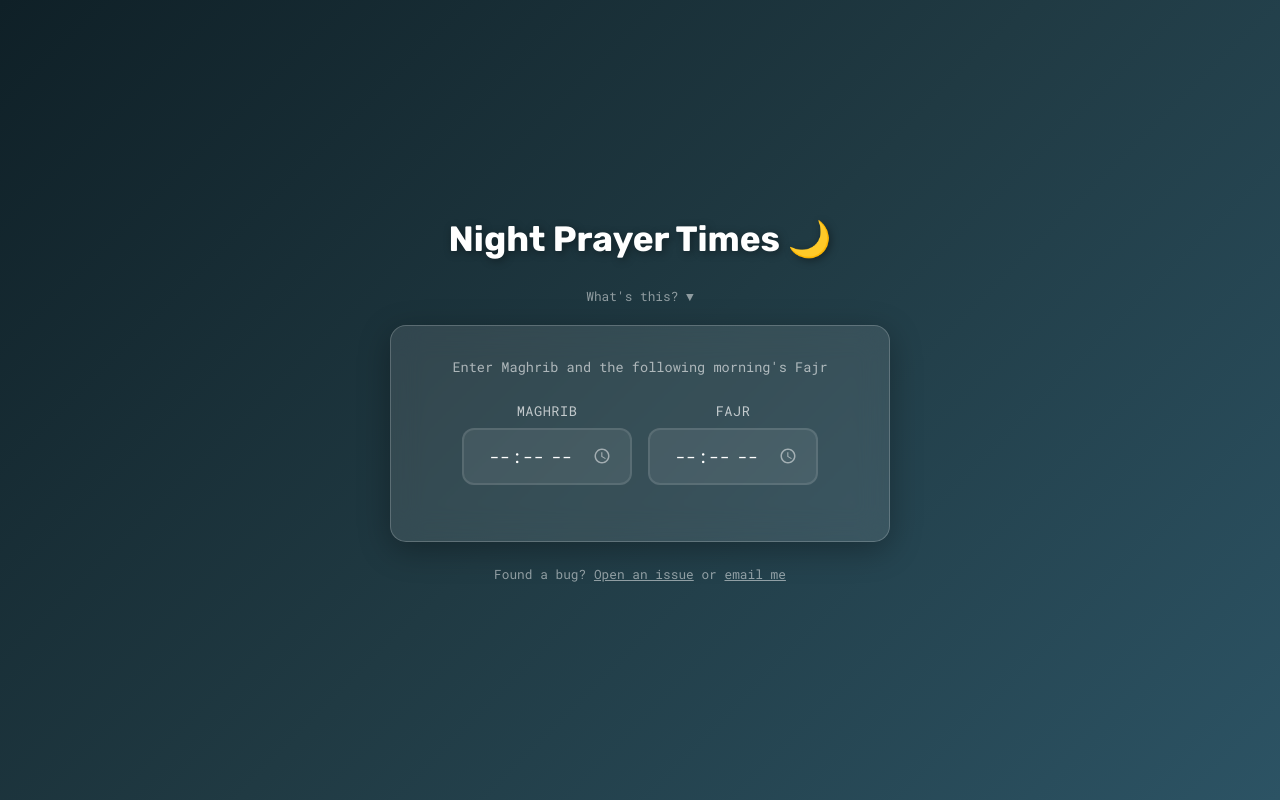
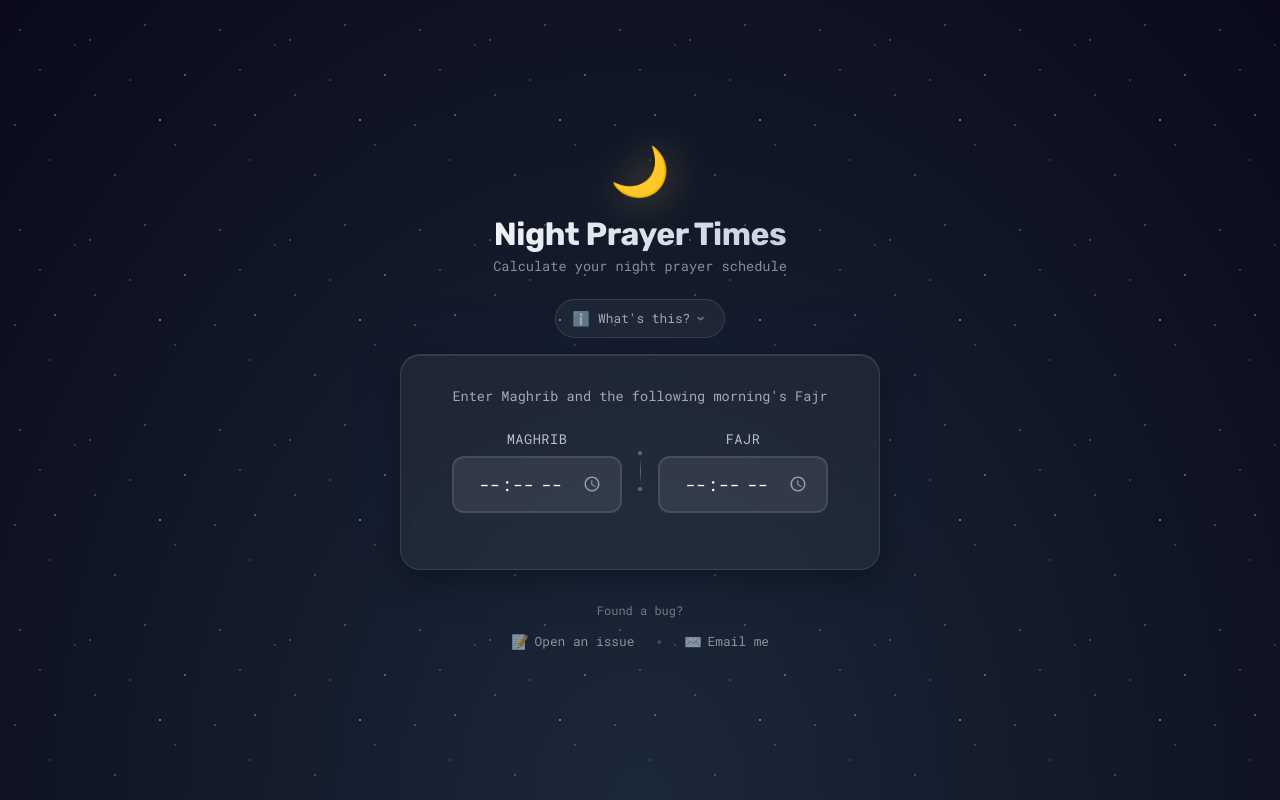
Before and after one commit to mohammed-ysn/night-prayer-times, a SvelteKit app: page / in a window 1280 px wide. Built offline with nearby package versions, Linux system fonts and the light colour scheme.

Commit message:
Overhaul page with starry background, animations and refined layout

```diff
--- a/src/routes/+page.svelte
+++ b/src/routes/+page.svelte
@@ -10,6 +10,7 @@
 	let interval: ReturnType<typeof setInterval>;
 	let showInfo = false;
 	let lastSaved = '';
+	let mounted = false;
 
 	const MAX_AGE_DAYS = 3;
 
@@ -50,6 +51,11 @@
 		interval = setInterval(() => {
 			now = new Date();
 		}, 1000);
+
+		// Trigger entrance animations
+		setTimeout(() => {
+			mounted = true;
+		}, 100);
 	});
 
 	// Save times when they change
@@ -94,19 +100,36 @@
 	<title>Night Prayer Times</title>
 </svelte:head>
 
-<div class="container">
-	<h1>Night Prayer Times 🌙</h1>
+<!-- Animated stars background -->
+<div class="stars-container">
+	<div class="stars stars-1"></div>
+	<div class="stars stars-2"></div>
+	<div class="stars stars-3"></div>
+</div>
+
+<div class="container" class:mounted>
+	<header>
+		<div class="moon-icon">🌙</div>
+		<h1>Night Prayer Times</h1>
+		<p class="subtitle">Calculate your night prayer schedule</p>
+	</header>
 
 	<button class="info-toggle" onclick={() => (showInfo = !showInfo)}>
-		{showInfo ? 'Hide info ▲' : "What's this? ▼"}
+		<span class="info-icon">ℹ️</span>
+		{showInfo ? 'Hide info' : "What's this?"}
+		<span class="chevron" class:open={showInfo}>›</span>
 	</button>
 
-	{#if showInfo}
-		<div class="info-panel">
-			<p><strong>End of Isha</strong> - The midpoint between Maghrib and Fajr. One opinion for when Isha prayer time ends.</p>
-			<p><strong>Last third</strong> - The final third of the night. A recommended time for night prayers (Tahajjud).</p>
+	<div class="info-panel" class:open={showInfo}>
+		<div class="info-item">
+			<span class="info-label">End of Isha</span>
+			<p>The midpoint between Maghrib and Fajr. One opinion for when Isha prayer time ends.</p>
 		</div>
-	{/if}
+		<div class="info-item">
+			<span class="info-label">Last third</span>
+			<p>The final third of the night. A recommended time for night prayers (Tahajjud).</p>
+		</div>
+	</div>
 
 	<div class="card">
 		<p class="description">Enter Maghrib and the following morning's Fajr</p>
@@ -116,32 +139,64 @@
 				label="Maghrib"
 				bind:value={maghrib}
 				warning={maghribWarning}
-				warningText="That doesn't look like a typical Maghrib time — it's usually in the evening"
 			/>
+
+			<div class="input-divider">
+				<span class="divider-dot"></span>
+				<span class="divider-line"></span>
+				<span class="divider-dot"></span>
+			</div>
 
 			<TimeInput
 				label="Fajr"
 				bind:value={fajr}
 				warning={fajrWarning}
-				warningText="That doesn't look like a typical Fajr time — it's usually early morning"
 			/>
 		</div>
 
+		{#if maghribWarning || fajrWarning}
+			<div class="warnings">
+				{#if maghribWarning}
+					<div class="warning-banner">
+						<span class="warning-icon">⚠️</span>
+						<p>That doesn't look like a typical Maghrib time — it's usually in the evening</p>
+					</div>
+				{/if}
+				{#if fajrWarning}
+					<div class="warning-banner">
+						<span class="warning-icon">⚠️</span>
+						<p>That doesn't look like a typical Fajr time — it's usually early morning</p>
+					</div>
+				{/if}
+			</div>
+		{/if}
+
 		{#if lastSaved}
-			<p class="last-saved">Last saved: {lastSaved}</p>
+			<p class="last-saved">
+				<span class="save-icon">💾</span>
+				Last saved: {lastSaved}
+			</p>
 		{/if}
 
 		{#if results}
 			<div class="results">
-				<Result label="End of Isha" time={results.endOfIsha} {now} />
-				<Result label="Last third begins" time={results.lastThird} {now} />
+				<Result label="End of Isha" time={results.endOfIsha} {now} icon="🌓" />
+				<Result label="Last third begins" time={results.lastThird} {now} icon="✨" />
 			</div>
 		{/if}
 	</div>
 
 	<footer>
-		Found a bug? <a href="https://github.com/mohammed-ysn/night-prayer-times/issues" target="_blank" rel="noopener">Open an issue</a>
-		or <a href="mailto:mohammedysn15@gmail.com">email me</a>
+		<p>Found a bug?</p>
+		<div class="footer-links">
+			<a href="https://github.com/mohammed-ysn/night-prayer-times/issues" target="_blank" rel="noopener">
+				<span>📝</span> Open an issue
+			</a>
+			<span class="footer-divider">•</span>
+			<a href="mailto:mohammedysn15@gmail.com">
+				<span>✉️</span> Email me
+			</a>
+		</div>
 	</footer>
 </div>
 
@@ -153,85 +208,225 @@
 	}
 
 	:global(html) {
-		background: #0f2027;
+		background: #0a0a1a;
 	}
 
 	:global(body) {
 		font-family: 'Roboto Mono', monospace;
-		font-size: 1.1rem;
-		background: linear-gradient(135deg, #0f2027, #203a43, #2c5364);
-		color: #fff;
+		font-size: 1rem;
+		background: radial-gradient(ellipse at bottom, #1b2838 0%, #0a0a1a 100%);
+		color: #e8e8f0;
 		min-height: 100vh;
 		display: flex;
 		align-items: center;
 		justify-content: center;
 		padding: 2rem 1rem;
 		overscroll-behavior: none;
+		overflow-x: hidden;
+	}
+
+	/* Animated starry background */
+	.stars-container {
+		position: fixed;
+		top: 0;
+		left: 0;
+		width: 100%;
+		height: 100%;
+		pointer-events: none;
+		z-index: 0;
+		overflow: hidden;
+	}
+
+	.stars {
+		position: absolute;
+		top: 0;
+		left: 0;
+		width: 100%;
+		height: 100%;
+		background-repeat: repeat;
+	}
+
+	.stars-1 {
+		background-image:
+			radial-gradient(1px 1px at 20px 30px, white, transparent),
+			radial-gradient(1px 1px at 40px 70px, rgba(255,255,255,0.8), transparent),
+			radial-gradient(1px 1px at 50px 160px, rgba(255,255,255,0.6), transparent),
+			radial-gradient(1px 1px at 90px 40px, white, transparent),
+			radial-gradient(1px 1px at 130px 80px, rgba(255,255,255,0.7), transparent),
+			radial-gradient(1.5px 1.5px at 160px 120px, white, transparent);
+		background-size: 200px 200px;
+		animation: twinkle 4s ease-in-out infinite;
+	}
+
+	.stars-2 {
+		background-image:
+			radial-gradient(1px 1px at 75px 45px, rgba(255,255,255,0.7), transparent),
+			radial-gradient(1px 1px at 95px 95px, white, transparent),
+			radial-gradient(1.5px 1.5px at 145px 25px, rgba(255,255,255,0.6), transparent),
+			radial-gradient(1px 1px at 175px 145px, rgba(255,255,255,0.8), transparent),
+			radial-gradient(1px 1px at 15px 125px, white, transparent);
+		background-size: 200px 200px;
+		animation: twinkle 5s ease-in-out infinite 1s;
+	}
+
+	.stars-3 {
+		background-image:
+			radial-gradient(1.5px 1.5px at 55px 115px, rgba(255,255,255,0.5), transparent),
+			radial-gradient(1px 1px at 115px 175px, rgba(255,255,255,0.7), transparent),
+			radial-gradient(1px 1px at 185px 75px, white, transparent);
+		background-size: 200px 200px;
+		animation: twinkle 6s ease-in-out infinite 2s;
+	}
+
+	@keyframes twinkle {
+		0%, 100% { opacity: 0.5; }
+		50% { opacity: 1; }
 	}
 
 	.container {
-		max-width: 500px;
+		max-width: 480px;
 		width: 100%;
+		position: relative;
+		z-index: 1;
+		opacity: 0;
+		transform: translateY(20px);
+		transition: opacity 0.6s ease-out, transform 0.6s ease-out;
+	}
+
+	.container.mounted {
+		opacity: 1;
+		transform: translateY(0);
+	}
+
+	header {
+		text-align: center;
+		margin-bottom: 1.5rem;
+	}
+
+	.moon-icon {
+		font-size: 3rem;
+		margin-bottom: 0.5rem;
+		filter: drop-shadow(0 0 20px rgba(255, 220, 100, 0.4));
+		animation: float 3s ease-in-out infinite;
+	}
+
+	@keyframes float {
+		0%, 100% { transform: translateY(0); }
+		50% { transform: translateY(-8px); }
 	}
 
 	h1 {
 		font-family: 'Rubik', sans-serif;
-		text-align: center;
-		font-size: 2.2rem;
-		margin-bottom: 1.5rem;
-		text-shadow: 2px 2px 8px rgba(0, 0, 0, 0.4);
+		font-size: 2rem;
+		font-weight: 600;
+		background: linear-gradient(135deg, #fff 0%, #b8c5d6 100%);
+		-webkit-background-clip: text;
+		-webkit-text-fill-color: transparent;
+		background-clip: text;
+		letter-spacing: -0.5px;
+	}
+
+	.subtitle {
+		font-size: 0.85rem;
+		color: rgba(255, 255, 255, 0.5);
+		margin-top: 0.25rem;
 	}
 
 	.card {
-		background: rgba(255, 255, 255, 0.1);
-		backdrop-filter: blur(15px);
-		-webkit-backdrop-filter: blur(15px);
-		border: 1px solid rgba(255, 255, 255, 0.2);
-		border-radius: 1rem;
+		background: rgba(255, 255, 255, 0.05);
+		backdrop-filter: blur(20px);
+		-webkit-backdrop-filter: blur(20px);
+		border: 1px solid rgba(255, 255, 255, 0.1);
+		border-radius: 1.25rem;
 		padding: 2rem;
-		box-shadow: 0 8px 32px rgba(0, 0, 0, 0.3);
+		box-shadow:
+			0 8px 32px rgba(0, 0, 0, 0.4),
+			0 0 80px rgba(100, 150, 255, 0.05),
+			inset 0 1px 0 rgba(255, 255, 255, 0.1);
 	}
 
 	.description {
 		text-align: center;
 		font-size: 0.85rem;
-		opacity: 0.6;
+		color: rgba(255, 255, 255, 0.6);
 		line-height: 1.4;
 	}
 
 	.info-toggle {
-		display: block;
+		display: flex;
+		align-items: center;
+		justify-content: center;
+		gap: 0.5rem;
 		margin: 0 auto 1rem;
-		background: none;
-		border: none;
-		color: rgba(255, 255, 255, 0.5);
+		background: rgba(255, 255, 255, 0.05);
+		border: 1px solid rgba(255, 255, 255, 0.1);
+		border-radius: 2rem;
+		color: rgba(255, 255, 255, 0.6);
 		font-family: inherit;
 		font-size: 0.8rem;
 		cursor: pointer;
-		padding: 0.25rem 0.5rem;
+		padding: 0.5rem 1rem;
+		transition: all 0.3s ease;
 	}
 
 	.info-toggle:hover {
-		color: rgba(255, 255, 255, 0.8);
+		background: rgba(255, 255, 255, 0.1);
+		color: rgba(255, 255, 255, 0.9);
+		border-color: rgba(255, 255, 255, 0.2);
+	}
+
+	.info-icon {
+		font-size: 0.9rem;
+	}
+
+	.chevron {
+		font-size: 1rem;
+		transition: transform 0.3s ease;
+		transform: rotate(90deg);
+	}
+
+	.chevron.open {
+		transform: rotate(-90deg);
 	}
 
 	.info-panel {
-		background: rgba(255, 255, 255, 0.08);
-		border: 1px solid rgba(255, 255, 255, 0.1);
-		border-radius: 0.5rem;
-		padding: 1rem;
-		margin-bottom: 1rem;
-		font-size: 0.85rem;
-		line-height: 1.5;
+		max-height: 0;
+		overflow: hidden;
+		opacity: 0;
+		transition: all 0.4s ease;
+		margin-bottom: 0;
 	}
 
-	.info-panel p {
-		margin-bottom: 0.5rem;
-		opacity: 0.8;
+	.info-panel.open {
+		max-height: 200px;
+		opacity: 1;
+		margin-bottom: 1rem;
 	}
 
-	.info-panel p:last-child {
+	.info-item {
+		background: rgba(100, 150, 255, 0.08);
+		border: 1px solid rgba(100, 150, 255, 0.15);
+		border-radius: 0.75rem;
+		padding: 1rem;
+		margin-bottom: 0.5rem;
+	}
+
+	.info-item:last-child {
 		margin-bottom: 0;
+	}
+
+	.info-label {
+		display: block;
+		font-size: 0.9rem;
+		font-weight: 600;
+		color: rgba(180, 200, 255, 0.9);
+		margin-bottom: 0.25rem;
+	}
+
+	.info-item p {
+		font-size: 0.8rem;
+		color: rgba(255, 255, 255, 0.6);
+		line-height: 1.4;
 	}
 
 	.inputs {
@@ -239,44 +434,159 @@
 		gap: 1rem;
 		margin: 1.5rem 0;
 		justify-content: center;
+		align-items: center;
+	}
+
+	.input-divider {
+		display: flex;
+		flex-direction: column;
+		align-items: center;
+		gap: 0.25rem;
+		opacity: 0.3;
+	}
+
+	.divider-dot {
+		width: 4px;
+		height: 4px;
+		background: white;
+		border-radius: 50%;
+	}
+
+	.divider-line {
+		width: 1px;
+		height: 24px;
+		background: linear-gradient(to bottom, transparent, white, transparent);
 	}
 
 	.last-saved {
+		display: flex;
+		align-items: center;
+		justify-content: center;
+		gap: 0.5rem;
 		text-align: center;
 		font-size: 0.75rem;
-		opacity: 0.5;
+		color: rgba(255, 255, 255, 0.4);
+	}
+
+	.save-icon {
+		font-size: 0.8rem;
+	}
+
+	.warnings {
+		display: flex;
+		flex-direction: column;
+		gap: 0.5rem;
+		margin-bottom: 1rem;
+	}
+
+	.warning-banner {
+		display: flex;
+		align-items: flex-start;
+		gap: 0.4rem;
+		padding: 0.5rem 0.75rem;
+		background: rgba(251, 191, 36, 0.1);
+		border: 1px solid rgba(251, 191, 36, 0.2);
+		border-radius: 0.5rem;
+	}
+
+	.warning-icon {
+		font-size: 0.8rem;
+		flex-shrink: 0;
+	}
+
+	.warning-banner p {
+		color: #fbbf24;
+		font-size: 0.75rem;
+		line-height: 1.4;
+		margin: 0;
 	}
 
 	.results {
 		margin-top: 1.5rem;
 		display: flex;
 		flex-direction: column;
-		gap: 1rem;
+		gap: 0.75rem;
 	}
 
 	footer {
-		margin-top: 1.5rem;
+		margin-top: 2rem;
 		text-align: center;
-		font-size: 0.8rem;
-		opacity: 0.5;
+	}
+
+	footer p {
+		font-size: 0.75rem;
+		color: rgba(255, 255, 255, 0.4);
+		margin-bottom: 0.5rem;
+	}
+
+	.footer-links {
+		display: flex;
+		align-items: center;
+		justify-content: center;
+		gap: 0.75rem;
 	}
 
 	footer a {
-		color: inherit;
+		display: inline-flex;
+		align-items: center;
+		gap: 0.35rem;
+		color: rgba(255, 255, 255, 0.5);
+		text-decoration: none;
+		font-size: 0.8rem;
+		transition: all 0.2s ease;
+		padding: 0.35rem 0.5rem;
+		border-radius: 0.5rem;
 	}
 
 	footer a:hover {
-		opacity: 1;
+		color: rgba(255, 255, 255, 0.9);
+		background: rgba(255, 255, 255, 0.05);
+	}
+
+	footer a span {
+		font-size: 0.9rem;
+	}
+
+	.footer-divider {
+		color: rgba(255, 255, 255, 0.2);
 	}
 
 	@media (max-width: 500px) {
 		h1 {
-			font-size: 1.7rem;
+			font-size: 1.6rem;
+		}
+
+		.moon-icon {
+			font-size: 2.5rem;
 		}
 
 		.inputs {
 			flex-direction: column;
 			align-items: center;
 		}
+
+		.input-divider {
+			flex-direction: row;
+			gap: 0.5rem;
+		}
+
+		.divider-line {
+			width: 24px;
+			height: 1px;
+			background: linear-gradient(to right, transparent, white, transparent);
+		}
+
+		.card {
+			padding: 1.5rem;
+		}
+
+		.footer-links {
+			flex-direction: column;
+			gap: 0.5rem;
+		}
+
+		.footer-divider {
+			display: none;
+		}
 	}
 </style>
```
